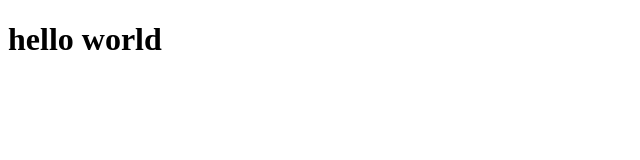
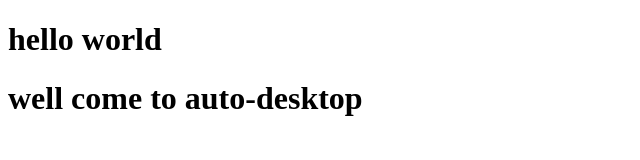
Before and after one commit to MuskanAmroz/auto-deploy, a plain HTML site: page index.html in a window 1280 px wide. Shown: the whole page, without its empty margins (0-640 px from the left). Drawn offline with Linux system fonts and the light colour scheme.

Commit message:
Update index.html

```diff
--- a/index.html
+++ b/index.html
@@ -8,6 +8,7 @@
 </head>
 <body>
     <h1>hello world</h1>
+    <h1>well come to auto-desktop</h1>
 
 </body>
 </html>
```
